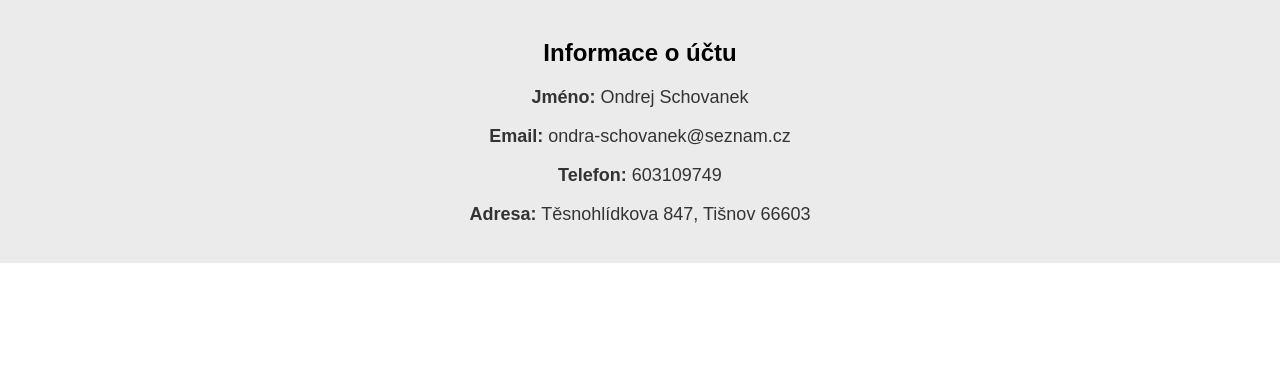
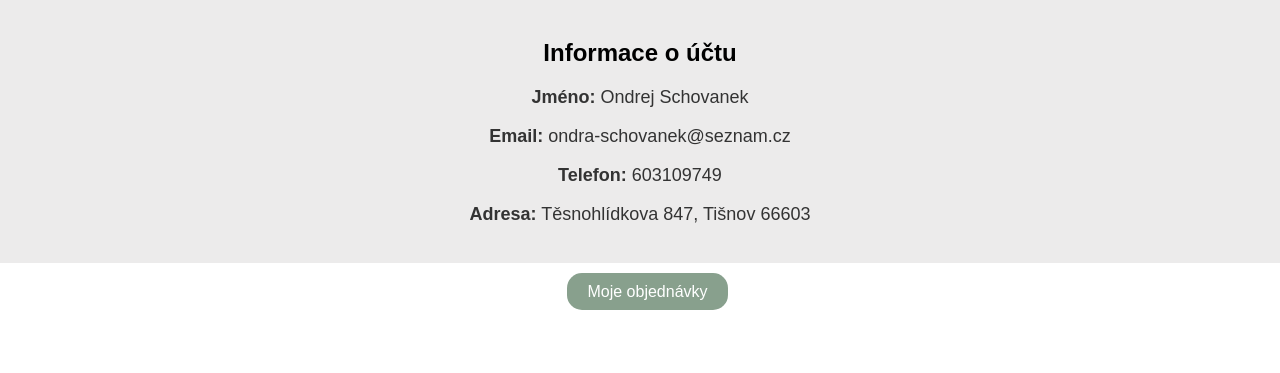
Before and after one commit to ondrej847/projekt-eshop, a PHP site: page /ucet.php in a window 1280 px wide. Shown: the part 81-454 px from the top of the page. Run offline with PHP 8.4, Linux system fonts and the light colour scheme; the visitor is signed in with stand-in values (Sample User, id 1); data comes from the database, SQL or seed files in the repository.

Commit message:
detailní upravy

```diff
--- a/css/style-pri-reg.css
+++ b/css/style-pri-reg.css
@@ -4,7 +4,6 @@
     justify-content: center;   /* Zarovnání do středu horizontálně */
     align-items: center;      /* Zarovnaní do středu vertikálně */
 }
-
 
 input[type="text"], input[type="email"], input[type="password"] {
     width: 100%;
@@ -21,8 +20,8 @@
     color: white;
     font-size: 15px;
     cursor: pointer;
+}
 
-}
 .form-container {
     background-color: white;
     padding: 30px;
@@ -30,9 +29,9 @@
     max-width: 850px;
     margin-top: 90px; /* Posunutí dolů */
 }
+
 label { /* zvyrazneni emailu a hesla */
     font-weight: bold;
-
 }
 
 h2 {
--- a/css/style.css
+++ b/css/style.css
@@ -20,12 +20,12 @@
     text-decoration: none;  /* aby nebyl text podtrzeny */
     font-size: 20px;  /* velikost pisma pro eshop */
     font-weight: bold;  /* vyraznejsi text */
+}
 
-}
 .buttons {
     margin-right: 30px;  /* tlacitka si posunu trochu doprava */
     display: flex;  /* aby byli tlacitka zarovnana vedle sebe */
-    }
+}
 
 .button {
     padding: 10px 20px;  /* urcuje vnitrni okraje mezi obsahem a hranicemi */
--- a/layout/header.php
+++ b/layout/header.php
@@ -22,6 +22,7 @@
             <!--    kdyz je uzivatel prihlasen bude mit moznost se odlhasit pomoci tlacitka a bude mit moznost na svuj ucet -->
             <a href="logout.php" class="button">Odhlásit</a>
             <a href="ucet.php" class="button">Můj účet</a>
+
         <?php else: ?>
             <!--     pokud prihlasen neni, bude mit moznost se jen prihlasit -->
             <a href="prihlaseni.php" class="button">Přihlásit</a>
--- a/register.php
+++ b/register.php
@@ -45,8 +45,8 @@
 ?>
     <link rel="stylesheet" href="css/style-pri-reg.css">
 <style>
-/* flexbox pro dva sloupce, aby to bylo pro noveho uzivatele rehlednejsi */
-    .form-grid {
+
+.form-grid { /* flexbox pro dva sloupce, aby to bylo pro noveho uzivatele rehlednejsi */
     display: flex;
     gap: 30px;
 }
@@ -57,6 +57,7 @@
     margin-bottom: 25px;
     border: 1px solid #ccc;
 }
+
 </style>
 
 <div class="form-container">
--- a/script/script.js
+++ b/script/script.js
@@ -1,6 +1,6 @@
 document.addEventListener("DOMContentLoaded", function() {
     const checkbox = document.getElementById('showPasswordCheckbox');
-    const passwordInput = document.getElementById('id_heslo');
+    const passwordInput = document.getElementById('heslo');
 
     checkbox.addEventListener('change', function () {
         if (this.checked) {
--- a/ucet.php
+++ b/ucet.php
@@ -46,7 +46,10 @@
     margin-top: 20px;
     text-align: center;
 }
-
+.objednavky-button {
+    margin-top: 20px;
+    text-align: center;
+}
 </style>
 
 <div class="account-info">
@@ -63,6 +66,10 @@
         <div class="admin-button">
             <a href="admin.php" class="button">Administrátorská stránka</a>
         </div>
+ <?php else: ?>
+        <div class="objednavky-button">
+            <a href="objednavky.php" class="button">Moje objednávky</a>
+        </div>
  <?php endif; ?>
 </div>
 
```
Also changed, not shown: cart.php (+17 -5 lines), prihlaseni.php (+8 -4 lines). Lines whose indentation alone changed are shown as unchanged.
